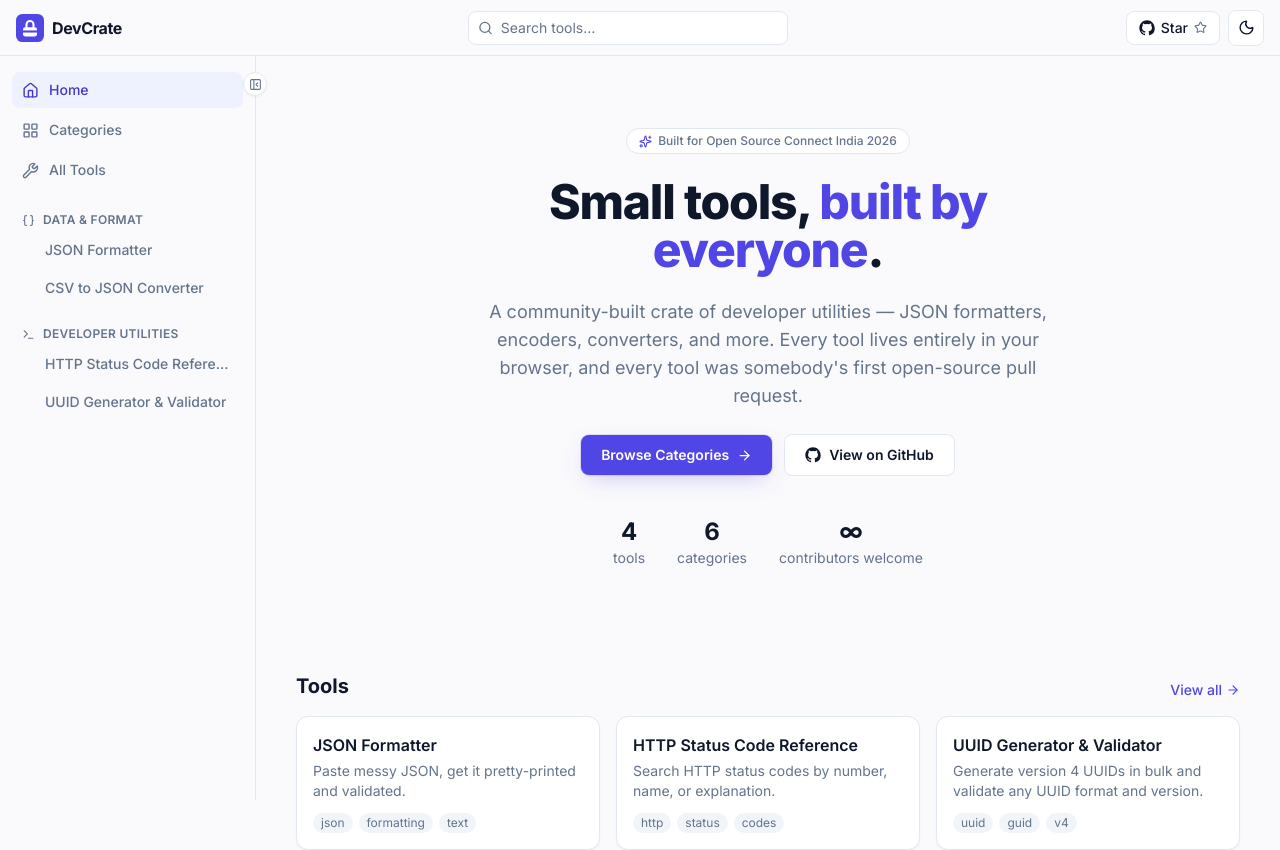
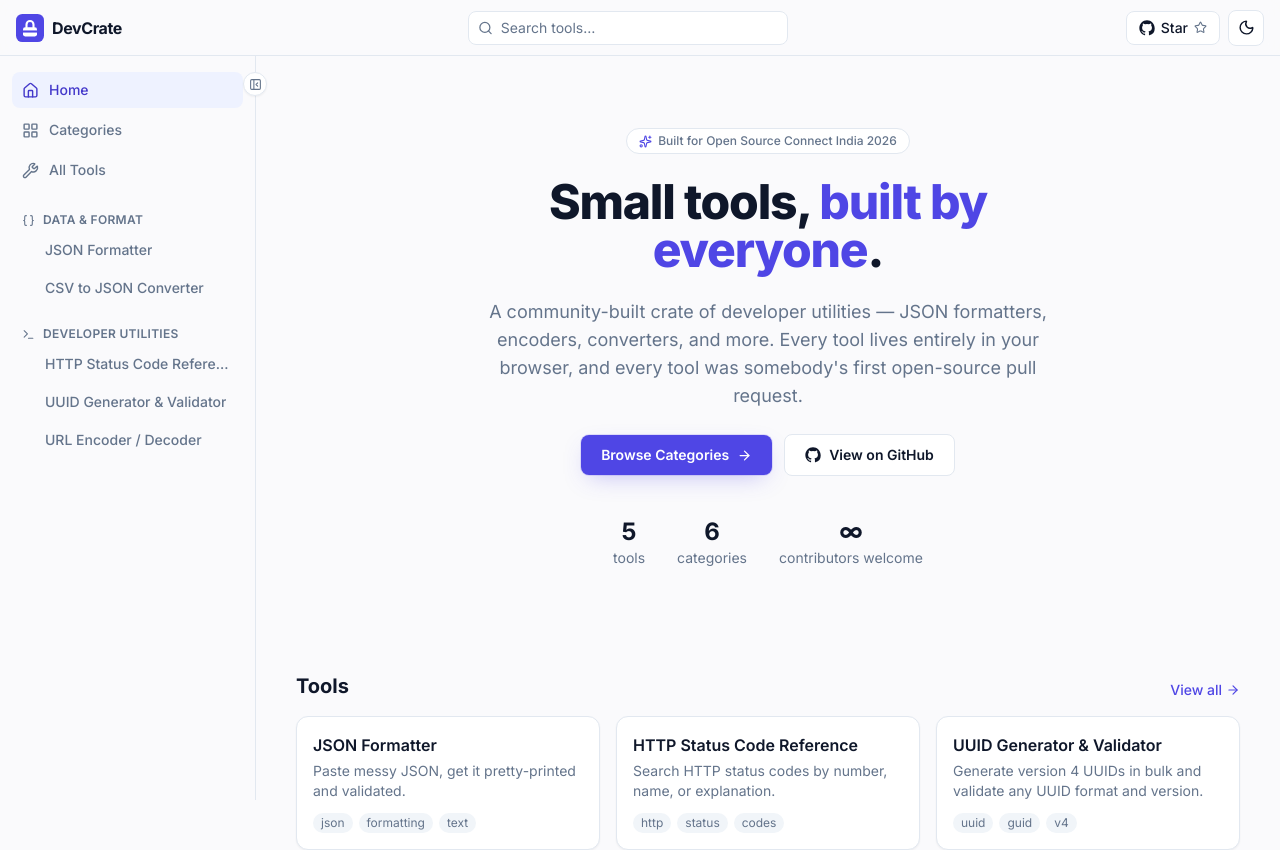
Before and after one commit to Aakif-Kohari/DevCrate, a React (Vite) app: page / in a window 1280 px wide. Shown: the top 850 px of the page. Built offline with nearby package versions, Linux system fonts and the light colour scheme.

Commit message:
feat: register URL encoder decoder

```diff
--- a/src/tools/registry.ts
+++ b/src/tools/registry.ts
@@ -15,6 +15,8 @@ import uuidGeneratorMeta from './uuid-generator/meta'
 import UuidGenerator from './uuid-generator'
 import csvJsonConverterMeta from './csv-json-converter/meta'
 import CsvJsonConverter from './csv-json-converter'
+import urlEncoderDecoderMeta from './url-encoder-decoder/meta'
+import UrlEncoderDecoder from './url-encoder-decoder'
 
 export interface ToolMeta {
   slug: string
@@ -36,6 +38,7 @@ export const toolRegistry: ToolEntry[] = [
   { meta: httpStatusCodesMeta, Component: HttpStatusCodes },
   { meta: uuidGeneratorMeta, Component: UuidGenerator },
   { meta: csvJsonConverterMeta, Component: CsvJsonConverter },
+  { meta: urlEncoderDecoderMeta, Component: UrlEncoderDecoder },
 ]
 
 /** Looks up a registered tool by its URL slug. */
```
